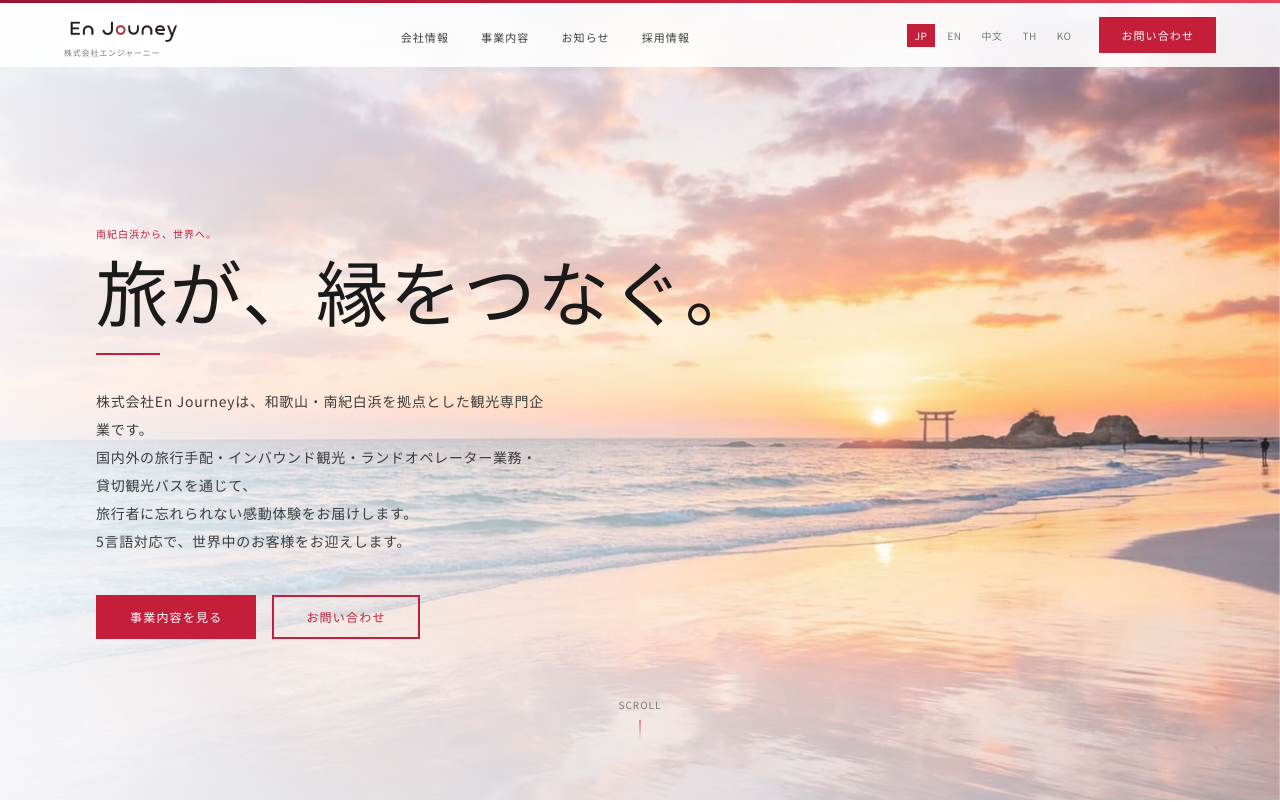
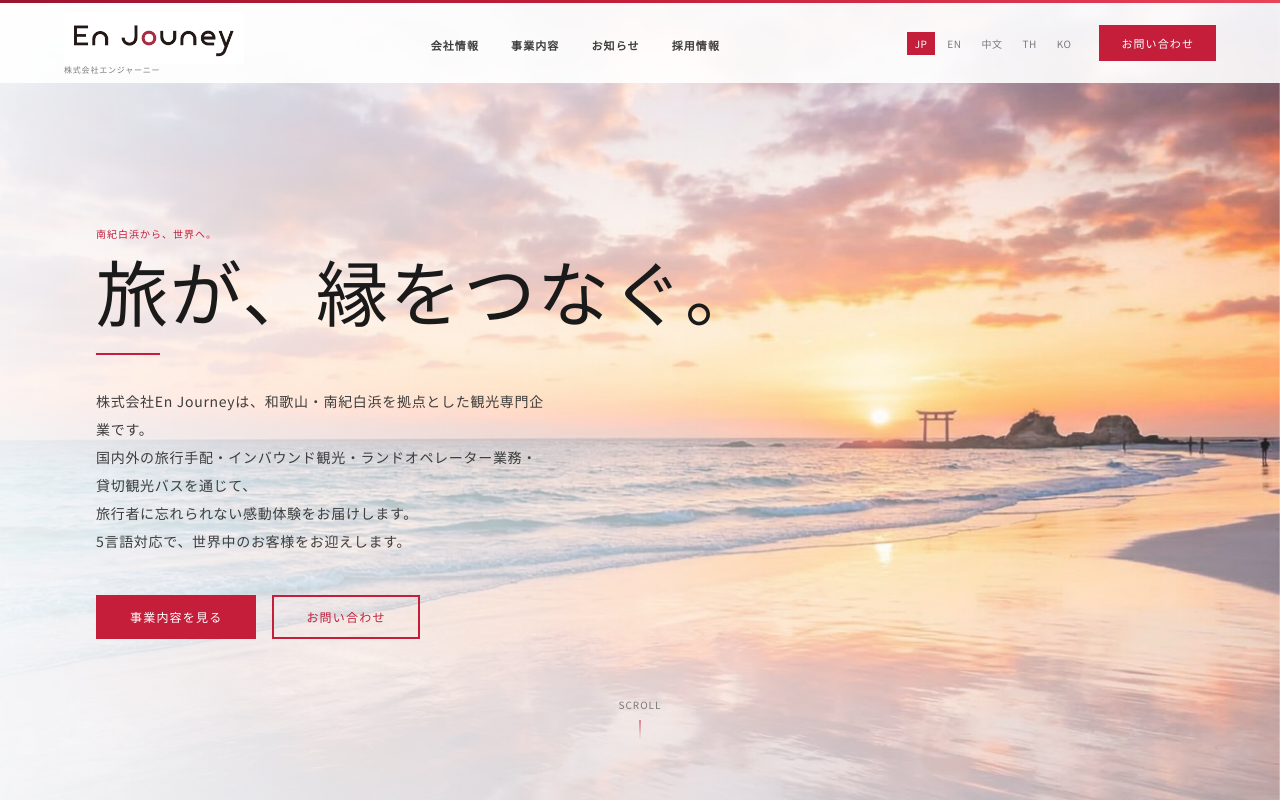
Before and after one commit to Hirata-Yuji/e-test, a Next.js app in the folder en-journey/: page / in a window 1280 px wide. Shown: the top 802 px of the page. Built offline with nearby package versions, Linux system fonts and the light colour scheme.

Commit message:
Enlarge header logo and nav text
- Logo sm size: 120x40 -> 180x60 (1.5x)
- Header height: h-16 -> h-20 to accommodate larger logo
- Nav links: text-xs -> text-sm + font-bold

https://claude.ai/code/session_01QsTV2orfU6nCY4stCwvccH

```diff
--- a/en-journey/app/globals.css
+++ b/en-journey/app/globals.css
@@ -42,7 +42,7 @@
 
   /* Nav link */
   .nav-link {
-    @apply text-xs tracking-widest font-sans text-charcoal-soft
+    @apply text-sm font-bold tracking-widest font-sans text-charcoal-soft
            relative after:absolute after:bottom-0 after:left-0
            after:h-px after:w-0 after:bg-crimson after:transition-all after:duration-300
            hover:text-crimson hover:after:w-full;
--- a/en-journey/components/Header.tsx
+++ b/en-journey/components/Header.tsx
@@ -54,7 +54,7 @@ export default function Header() {
         {/* Crimson top bar */}
         <div className="h-[3px] bg-gradient-to-r from-crimson-dark via-crimson to-crimson-light" />
 
-        <div className="flex items-center justify-between px-6 md:px-10 lg:px-16 h-16">
+        <div className="flex items-center justify-between px-6 md:px-10 lg:px-16 h-20">
 
           {/* Logo */}
           <Link href="/" className="flex flex-col leading-none gap-0.5">
--- a/en-journey/components/Logo.tsx
+++ b/en-journey/components/Logo.tsx
@@ -6,7 +6,7 @@ interface Props {
 }
 
 const sizeMap = {
-  sm: { width: 120, height: 40 },
+  sm: { width: 180, height: 60 },
   md: { width: 160, height: 54 },
   lg: { width: 220, height: 74 },
 }
```
Also changed, not shown: 32 other files (tests, documents, lock files or other folders).
